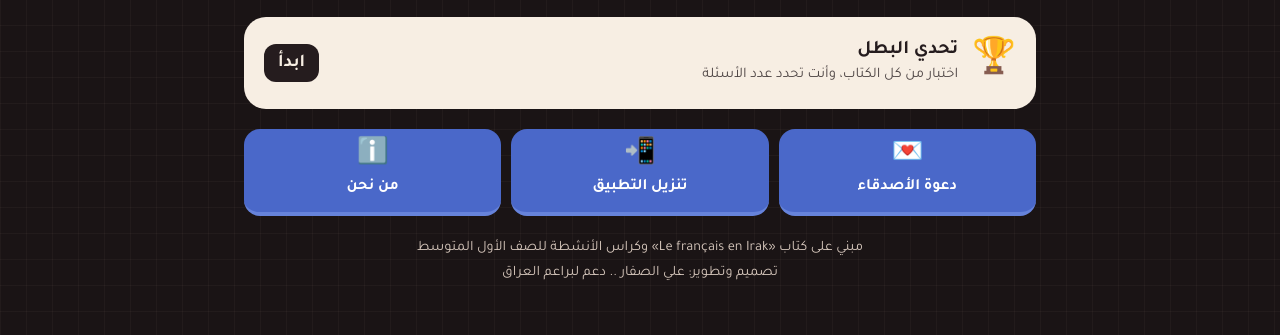
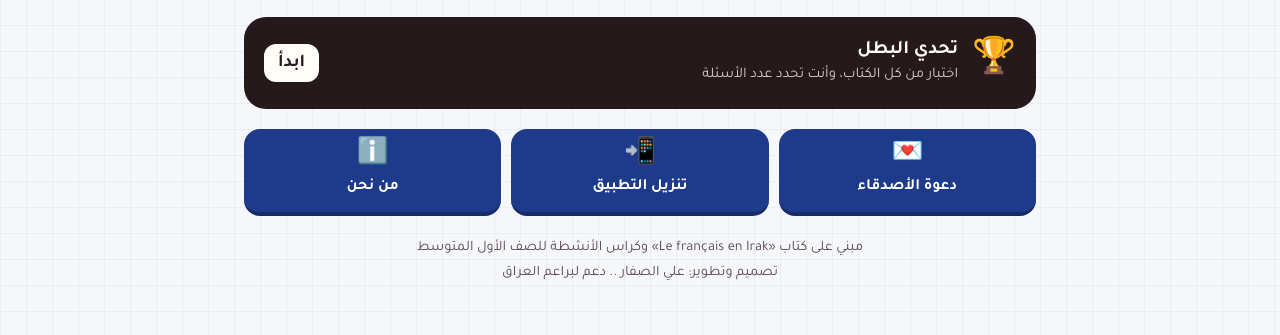
Before and after one commit to AliAlsaffarMosulUniversity/french, a plain HTML site: page index.html in a window 1280 px wide. Shown: the part 755-1090 px from the top of the page. Drawn offline with Linux system fonts and the dark colour scheme; a web font is replaced by a local one.

Commit message:
الوضع النهاري هو الافتراضي دائماً
Co-Authored-By: Claude Sonnet 5.5 <noreply@anthropic.com>
Claude-Session: https://claude.ai/code/session_01Qjvw4LLD4iEHjmSENQLdm3

```diff
--- a/app.js
+++ b/app.js
@@ -157,7 +157,7 @@ function toggleHard(fr){const k=fr.toLowerCase();if(hardSet[k])delete hardSet[k]
 function addHard(fr){if(!fr)return;const k=fr.toLowerCase();if(WORDS.has(k)&&!hardSet[k]){hardSet[k]=1;saveHard()}}
 
 /* ───── الثيم والتثبيت والعداد ───── */
-const isDark=()=>{const t=document.documentElement.dataset.theme;return t?t==="dark":matchMedia("(prefers-color-scheme: dark)").matches};
+const isDark=()=>{const t=document.documentElement.dataset.theme;return t==="dark"};
 function setTheme(t){document.documentElement.dataset.theme=t;store.set("fr1-theme",t)}
 {const t=store.get("fr1-theme",null);if(t)document.documentElement.dataset.theme=t}
 let deferredPrompt=null;
--- a/styles.css
+++ b/styles.css
@@ -9,12 +9,6 @@
   --latin:"Fredoka","Segoe UI",system-ui,sans-serif;
   --shadow:0 3px 0 rgba(80,40,30,.09);
 }
-@media (prefers-color-scheme: dark){:root:not([data-theme="light"]){
-  --bg:#1A1415; --grid:rgba(255,230,210,.035); --paper:#251C1E; --ink:#F7EEE3; --muted:#D6C7BC; --line:#3F3033;
-  --btn:#4A68C9; --btn-hi:#6683DB; --btn-soft:#222A44; --on-c:#1A1415;
-  --u1:#7CC98A; --u1s:#22302A; --u2:#F48FB1; --u2s:#3A2430; --u3:#FFB066; --u3s:#3A2B1D; --u4:#C3A3EE; --u4s:#2D2638;
-  --u5:#B5D967; --u5s:#2B3220; --u6:#FF8A80; --u6s:#3F2226; --u7:#F2C94C; --u7s:#383019; --u8:#6FD6C5; --u8s:#1D3330;
-  --ok:#6FD38E; --oks:#1E3326; --bad:#FF8A80; --bads:#3F2226; --gold:#FFC93A; --shadow:0 3px 0 rgba(0,0,0,.4);color-scheme:dark}}
 :root[data-theme="dark"]{
   --bg:#1A1415; --grid:rgba(255,230,210,.035); --paper:#251C1E; --ink:#F7EEE3; --muted:#D6C7BC; --line:#3F3033;
   --btn:#4A68C9; --btn-hi:#6683DB; --btn-soft:#222A44; --on-c:#1A1415;
--- a/sw.js
+++ b/sw.js
@@ -1,5 +1,5 @@
 // Le français en Irak – يعمل دون إنترنت بعد أول فتح
-const CACHE="french1-v1";
+const CACHE="french1-v2";
 const PRE=["./","index.html","styles.css","app.js","data.js","manifest.json","icons/icon-192.png","icons/icon-512.png","icons/apple-touch-icon.png","icons/favicon.png"];
 self.addEventListener("install",e=>{e.waitUntil(caches.open(CACHE).then(c=>c.addAll(PRE)).then(()=>self.skipWaiting()))});
 self.addEventListener("activate",e=>{e.waitUntil(caches.keys().then(ks=>Promise.all(ks.filter(k=>k!==CACHE).map(k=>caches.delete(k)))).then(()=>self.clients.claim()))});
```
